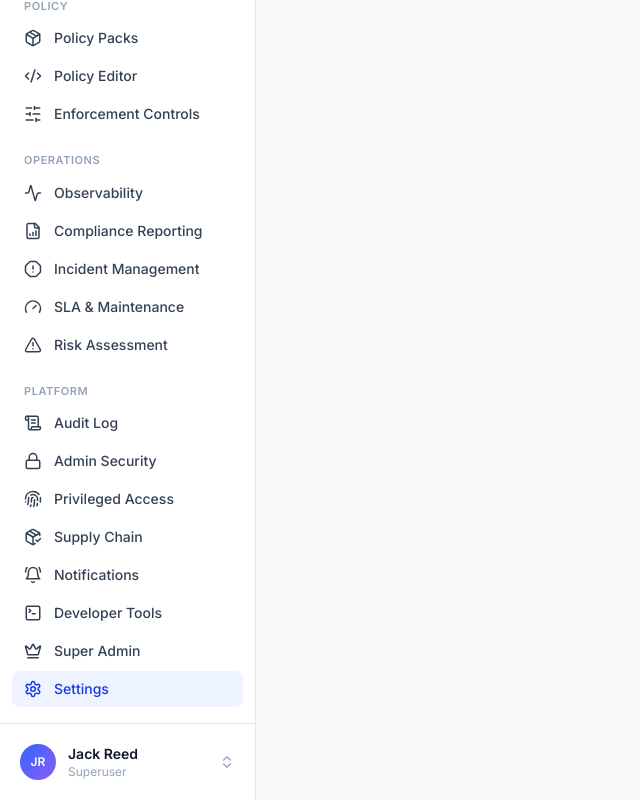
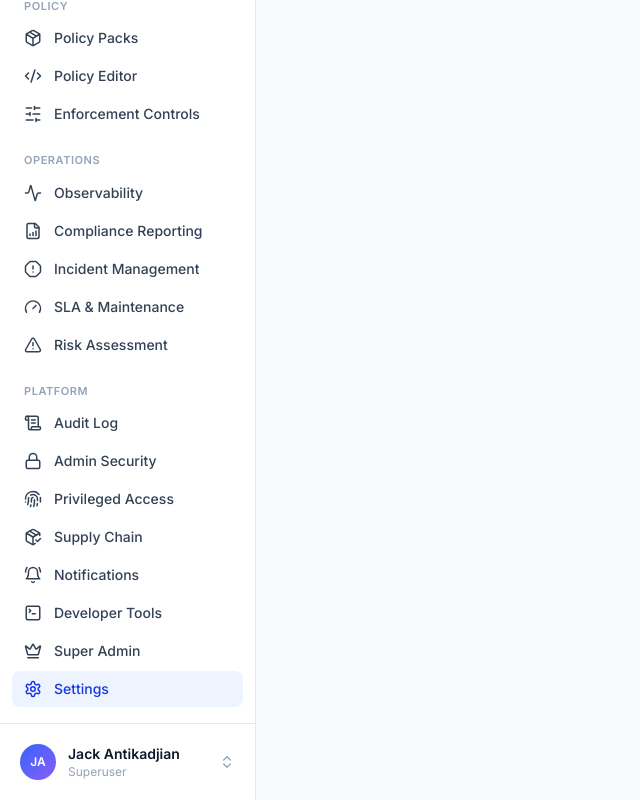
Before and after one commit to jantikadjian-crypto/plcy_admin_console, a React (Vite) app: page /settings in a window 1280 px wide. Shown: the part 1142-1942 px from the top of the page, without its empty margins (0-640 px from the left). Built offline with nearby package versions, Linux system fonts and the light colour scheme.

Commit message:
Rename Jack Reed to Jack Antikadjian
Update the signed-in superuser's display name across the console (sidebar
profile, Admin Security, audit actor, etc.).

Co-Authored-By: Claude Opus 4.8 <noreply@anthropic.com>
Claude-Session: https://claude.ai/code/session_01HKs3uNPwHqeyfAM7NCVZba

```diff
--- a/src/data/roles.ts
+++ b/src/data/roles.ts
@@ -115,7 +115,7 @@ export interface AdminUser {
 }
 
 export const admins: AdminUser[] = [
-  { name: 'Jack Reed', email: 'jack@plcy.app', roleId: EAccessRole.Superuser, mfa: true, lastActive: '2 min ago', status: 'Active' },
+  { name: 'Jack Antikadjian', email: 'jack@plcy.app', roleId: EAccessRole.Superuser, mfa: true, lastActive: '2 min ago', status: 'Active' },
   { name: 'Dana Cole', email: 'dana.cole@plcy.app', roleId: EAccessRole.CSAdmin, mfa: true, lastActive: '18 min ago', status: 'Active' },
   { name: 'Priya Nair', email: 'priya.nair@plcy.app', roleId: EAccessRole.CSUser, mfa: true, lastActive: '3 hours ago', status: 'Active' },
   { name: 'Nora Fields', email: 'nora.fields@plcy.app', roleId: EAccessRole.Billing, mfa: true, lastActive: '40 min ago', status: 'Active' },
```
